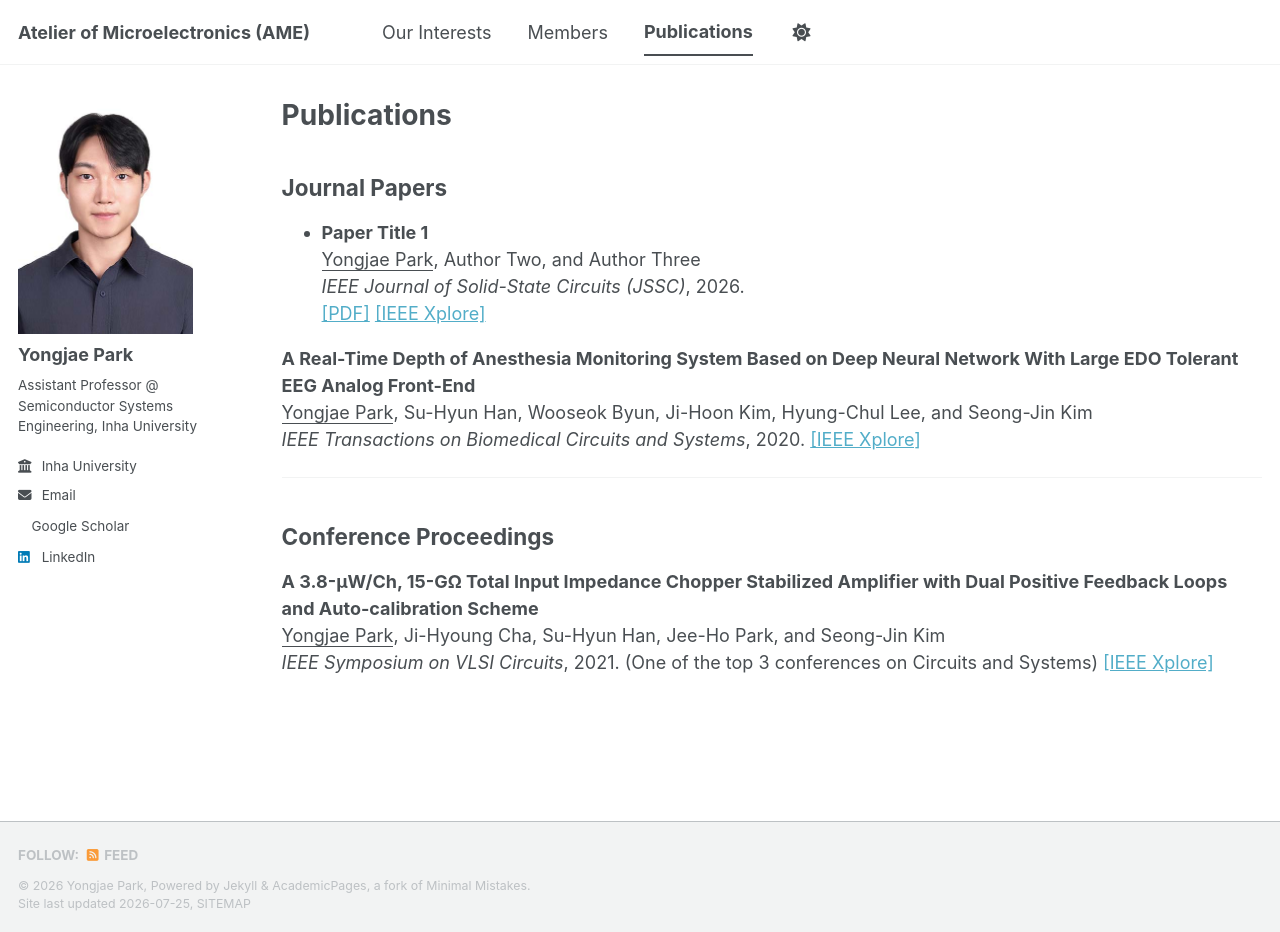
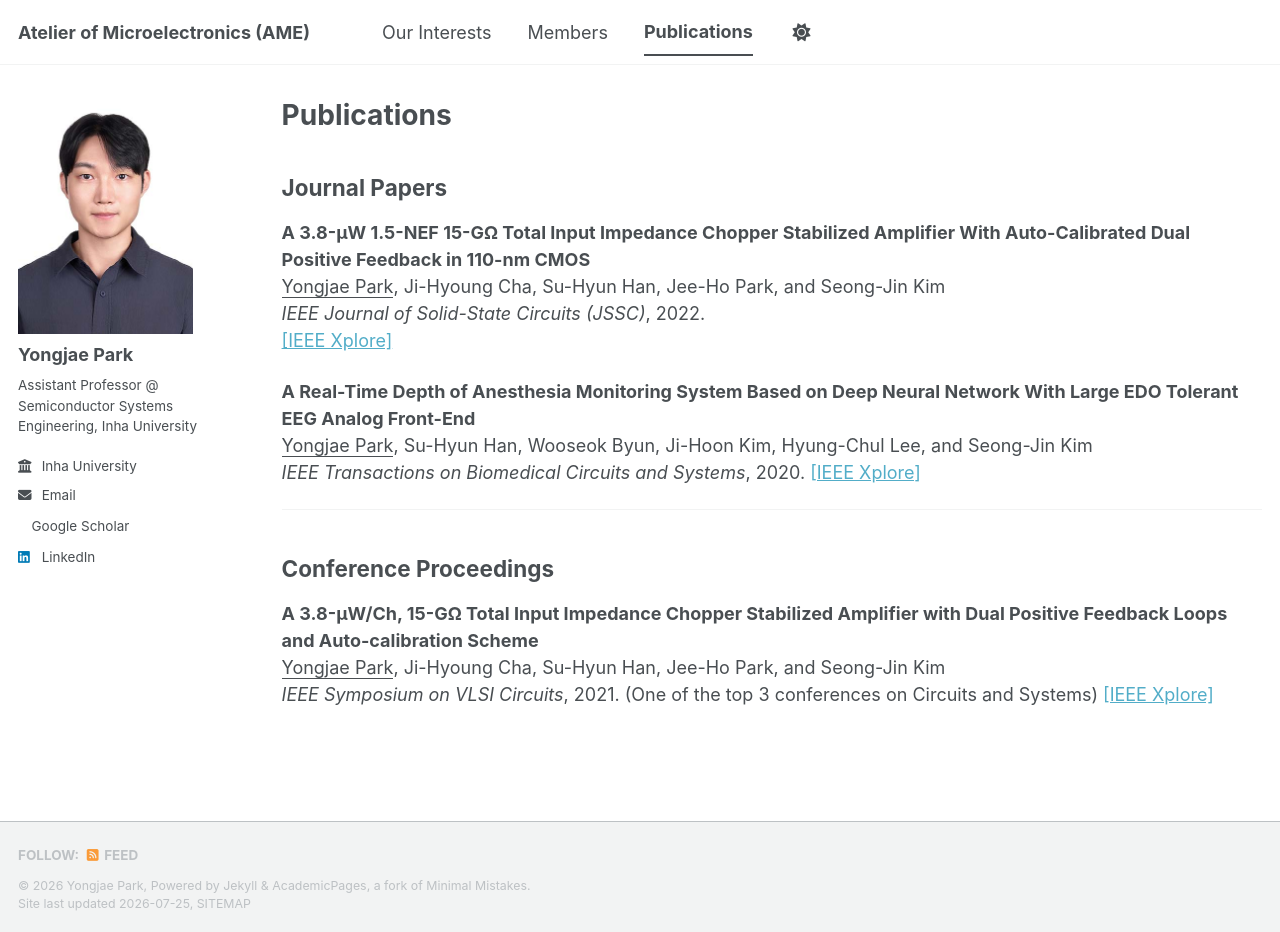
Before and after one commit to yong27park/AME.github.io, a Jekyll site: the page built from _pages/publications.md, in a window 1280 px wide and 932 px high. Built offline with Jekyll 4.4.1, drawn with Linux system fonts in a browser that asks for light colours; a style sheet for code colours, icons or effects is not loaded.

Commit message:
Update publications.md

```diff
--- a/_pages/publications.md
+++ b/_pages/publications.md
@@ -7,10 +7,10 @@ author_profile: true
 
 ## Journal Papers
 
-* **Paper Title 1**
-  <u>Yongjae Park</u>, Author Two, and Author Three
-  *IEEE Journal of Solid-State Circuits (JSSC)*, 2026.
-  [[PDF]](https://link-to-pdf) [[IEEE Xplore]](https://doi-link)
+**A 3.8-µW 1.5-NEF 15-GΩ Total Input Impedance Chopper Stabilized Amplifier With Auto-Calibrated Dual Positive Feedback in 110-nm CMOS**
+  <u>Yongjae Park</u>, Ji-Hyoung Cha, Su-Hyun Han, Jee-Ho Park, and Seong-Jin Kim<br>
+  *IEEE Journal of Solid-State Circuits (JSSC)*, 2022.
+  [[IEEE Xplore]](https://ieeexplore.ieee.org/abstract/document/9672314)
 
 **A Real-Time Depth of Anesthesia Monitoring System Based on Deep Neural Network With Large EDO Tolerant EEG Analog Front-End**
   <u>Yongjae Park</u>, Su-Hyun Han, Wooseok Byun, Ji-Hoon Kim, Hyung-Chul Lee, and Seong-Jin Kim<br>
```
